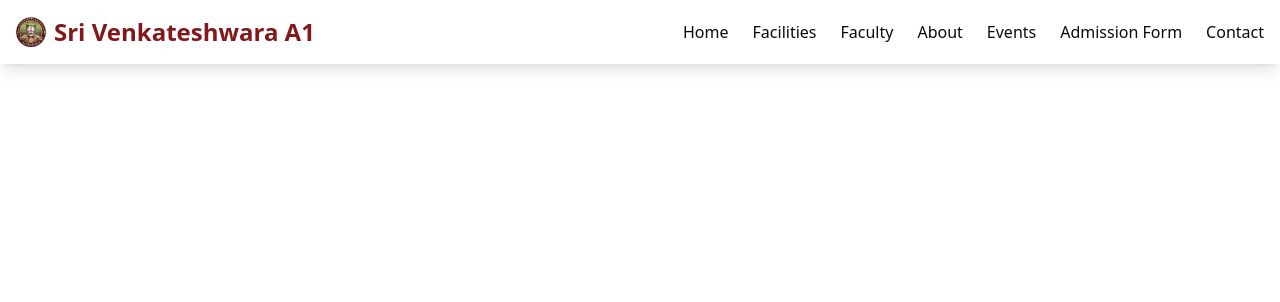
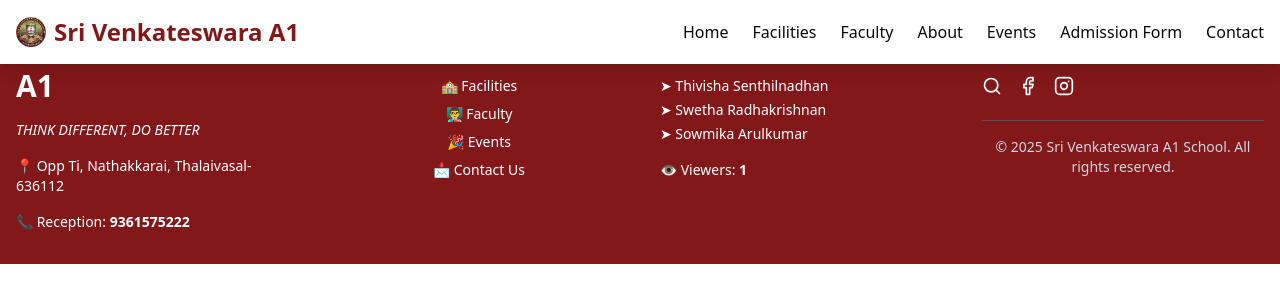
Before and after one commit to Sowmika-Arul/Consultancy, a React (Vite) app in the folder consultancy/: page /footer in a window 1280 px wide. Shown: the top 302 px of the page. Built offline with nearby package versions, Linux system fonts and the light colour scheme.

Commit message:
added footer page

```diff
--- a/consultancy/src/App.jsx
+++ b/consultancy/src/App.jsx
@@ -10,6 +10,7 @@ import EventForm from "./pages/EventForm";
 import Mission from "./pages/MissionPage";
 import Faculty from "./pages/FacultyPage";
 import Navbar from "./components/Navbar";
+import Footer from "./pages/Footer";
 import "./index.css";
 
 function App() {
@@ -27,6 +28,7 @@ function App() {
         <Route path="/faculty" element={<Faculty />} />
         <Route path="/facilities" element={<Facilities />} />
         <Route path="/admissionForm" element={<AdmissionForm />} />
+        <Route path="/footer" element={<Footer />} />
       </Routes>
     </Router>
   );
--- a/consultancy/src/components/Navbar.jsx
+++ b/consultancy/src/components/Navbar.jsx
@@ -27,7 +27,7 @@ export default function Navbar() {
         {/* Logo */}
         <div className="flex items-center gap-2">
           <img src="/images/school logo.png" alt="School Logo" width="30" height="30" />
-          <h1 className="text-2xl font-bold text-red-900">Sri Venkateshwara A1</h1>
+          <h1 className="text-2xl font-bold text-red-900">Sri Venkateswara A1</h1>
         </div>
 
         {/* Desktop Menu */}
--- /dev/null
+++ b/consultancy/src/pages/Footer.jsx
@@ -0,0 +1,83 @@
+import React, { useEffect, useState } from 'react';
+import { Link } from 'react-router-dom';
+import { Facebook, Instagram, Search } from 'lucide-react';
+
+
+export default function SchoolFooter() {
+  const [viewerCount, setViewerCount] = useState(() => {
+    // Initialize from localStorage only once
+    const savedCount = localStorage.getItem('viewerCount');
+    return savedCount ? parseInt(savedCount) : 0;
+  });
+
+  useEffect(() => {
+    // Only update if not already updated this session
+    if (!sessionStorage.getItem('viewerIncremented')) {
+      const updated = viewerCount + 1;
+      localStorage.setItem('viewerCount', updated.toString());
+      setViewerCount(updated);
+      sessionStorage.setItem('viewerIncremented', 'true');
+    }
+  }, [viewerCount]);
+
+  return (
+    <footer className="bg-red-900 text-white py-8 px-4">
+      <div className="max-w-screen-xl mx-auto grid grid-cols-2 sm:grid-cols-2 lg:grid-cols-4 gap-10">
+
+        {/* School Info */}
+        <div className="space-y-4">
+          <h2 className="text-3xl font-bold">Sri Venkateswara A1</h2>
+          <p className="text-sm italic">THINK DIFFERENT, DO BETTER</p>
+          <p className="text-sm">📍 Opp Ti, Nathakkarai, Thalaivasal-636112</p>
+          <p className="text-sm">📞 Reception: <strong>9361575222</strong></p>
+        </div>
+
+        {/* Quick Links - Centered */}
+        <div className="flex justify-center space-y-4">
+          <div className="space-y-4 text-center">
+            <h3 className="text-xl font-semibold">Quick Links</h3>
+            <ul className="space-y-2 text-sm">
+              <li><Link to="/facilities" className="hover:underline">🏫 Facilities</Link></li>
+              <li><Link to="/faculty" className="hover:underline">👨‍🏫 Faculty</Link></li>
+              <li><Link to="/gallery" className="hover:underline">🎉 Events</Link></li>
+              <li><Link to="/contact" className="hover:underline">📩 Contact Us</Link></li>
+            </ul>
+          </div>
+        </div>
+
+        {/* Designed By Section */}
+        <div className="space-y-4">
+          <p className="text-xl font-semibold">Designed & Developed By</p>
+          <ul className="space-y-1 text-sm">
+  <li>➤ Thivisha Senthilnadhan</li>
+  <li>➤ Swetha Radhakrishnan</li>
+  <li>➤ Sowmika Arulkumar</li>
+</ul>
+          <p className="text-sm">👁 Viewers: <strong>{viewerCount}</strong></p>
+        </div>
+
+        {/* Social Media & Bottom Bar */}
+        <div className="space-y-4">
+          <h3 className="text-xl font-semibold">Follow Us</h3>
+          <div className="flex space-x-4 text-2xl">
+            {/* Add social media icons here */}
+
+<Link to="https://www.google.com" target="_blank" rel="noopener noreferrer" className="text-white hover:text-gray-300">
+  <Search className="w-5 h-5" />
+</Link>
+<Link to="https://www.facebook.com" target="_blank" rel="noopener noreferrer" className="text-white hover:text-gray-300">
+  <Facebook className="w-5 h-5" />
+</Link>
+<Link to="https://www.instagram.com" target="_blank" rel="noopener noreferrer" className="text-white hover:text-gray-300">
+  <Instagram className="w-5 h-5" />
+</Link>
+          </div>
+
+          <div className="border-t border-gray-600 pt-4 text-center text-sm text-gray-300 mt-6">
+            © 2025 Sri Venkateswara A1 School. All rights reserved.
+          </div>
+        </div>
+      </div>
+    </footer>
+  );
+}
--- a/consultancy/src/pages/MissionPage.jsx
+++ b/consultancy/src/pages/MissionPage.jsx
@@ -2,32 +2,32 @@ import { motion } from "framer-motion";
 import { Pin } from "lucide-react";
 
 const missions = [
-  "Sanction the role of teachers, parents, and others in the continuance of effective child development.",
   "Adapt children with holistic education with appropriate tolerance.",
   "Teaching activity-based learning in the school curricular.",
   "Host the teacher and support staff regularly to meet the growth needs for education.",
   "Yoke value and character in the minds of the children from their early days.",
   "Achieve obedience to the regulatory module during applicable practices.",
-  "Multifaceted the learning track and methodology to express the needs of today's world."
+  "Multifaceted the learning track and methodology to express the needs of today's world.",
+  "Sanction the role of teachers, parents, and others in the continuance of effective child development.",
 ];
 
 export default function Mission() {
   return (
-    <div className="max-w-3xl mx-auto px-6 py-10 mt-24 relative bg-green-900 border-[6px] border-gray-700 rounded-lg shadow-lg overflow-hidden">
+    <div className="max-w-6xl mx-auto px-4 sm:px-6 lg:px-8 py-10 mt-24 relative bg-green-900 border-[6px] border-gray-700 rounded-lg shadow-lg overflow-hidden">
 
       {/* Blackboard Texture Effect */}
       <div className="absolute inset-0 bg-[url('/blackboard-texture.png')] opacity-20 pointer-events-none"></div>
 
       {/* Title with Chalk Effect */}
       <motion.h2
-        className="text-3xl font-bold text-center mb-6 text-white tracking-wide relative font-[Chalkduster]"
+        className="text-2xl sm:text-3xl lg:text-4xl font-bold text-center mb-8 text-white tracking-wide relative font-[Chalkduster]"
         initial={{ opacity: 0, y: -20 }}
         animate={{ opacity: 1, y: 0 }}
         transition={{ duration: 0.6 }}
       >
         Our Mission
         <motion.span
-          className="block w-28 h-1 bg-white mx-auto mt-2 rounded-full opacity-80"
+          className="block w-24 sm:w-28 h-1 bg-white mx-auto mt-2 rounded-full opacity-80"
           initial={{ scaleX: 0 }}
           animate={{ scaleX: 1 }}
           transition={{ duration: 0.6, delay: 0.3 }}
@@ -35,7 +35,7 @@ export default function Mission() {
       </motion.h2>
 
       {/* Mission Notes Grid */}
-      <div className="grid grid-cols-1 sm:grid-cols-2 gap-4 relative px-2">
+      <div className="grid grid-cols-1 sm:grid-cols-2 lg:grid-cols-3 gap-6 px-2 sm:px-4 lg:px-0">
         {missions.map((mission, index) => (
           <motion.div
             key={index}
@@ -43,7 +43,9 @@ export default function Mission() {
             animate={{ opacity: 1, y: 0, scale: 1 }}
             transition={{ duration: 0.5, delay: index * 0.1, ease: "easeOut" }}
             whileHover={{ scale: 1.02, transition: { duration: 0.2 } }}
-            className={`relative ${index === missions.length - 1 ? "col-span-2" : ""}`}
+            className={`relative ${
+              (missions.length % 3 === 1 && index === missions.length - 1) ? "sm:col-span-2 lg:col-span-3" : ""
+            }`}
           >
             {/* Pinned Paper Effect */}
             <div className="relative p-5 bg-white text-gray-900 shadow-lg rounded-md transition-all hover:shadow-xl
@@ -51,7 +53,6 @@ export default function Mission() {
               after:absolute after:-bottom-2 after:left-0 after:w-full after:h-4 after:bg-gradient-to-t after:from-gray-400 after:to-transparent after:opacity-30
               border border-gray-300"
             >
-
               {/* Pushpin Effect */}
               <motion.div
                 className="absolute -top-4 left-1/2 transform -translate-x-1/2 bg-red-600 text-white p-2 rounded-full shadow-lg z-10"
@@ -63,7 +64,7 @@ export default function Mission() {
               </motion.div>
 
               {/* Mission Text with Handwritten Font */}
-              <p className="text-base font-medium leading-relaxed font-[PatrickHand] text-gray-800">
+              <p className="text-sm sm:text-base md:text-lg font-medium leading-relaxed font-[PatrickHand] text-gray-800">
                 {mission}
               </p>
             </div>
--- a/consultancy/src/pages/SchoolHomePage.jsx
+++ b/consultancy/src/pages/SchoolHomePage.jsx
@@ -11,6 +11,7 @@ import { motion } from "framer-motion";
 import { CalendarDays, GraduationCap, Users, Globe } from "lucide-react";
 import { DotLottieReact } from "@lottiefiles/dotlottie-react";
 import { Link } from 'react-router-dom';
+import Footer from './Footer.jsx';
 
 export default function SchoolHomePage() {
   return (
@@ -31,7 +32,7 @@ export default function SchoolHomePage() {
             transition={{ delay: 0.2, duration: 0.8 }}
             className="text-4xl font-extrabold tracking-tight"
           >
-            Sri Venkateshwara A1 is more than just a place to get an education.
+            Sri Venkateswara A1 is more than just a place to get an education.
           </motion.h2>
           <motion.p
             initial={{ y: 20, opacity: 0 }}
@@ -107,6 +108,7 @@ export default function SchoolHomePage() {
      <Carousel/>
       <Features/>
       <Gallery/>
+      <Footer/>
     </div>
   );
 }
```
